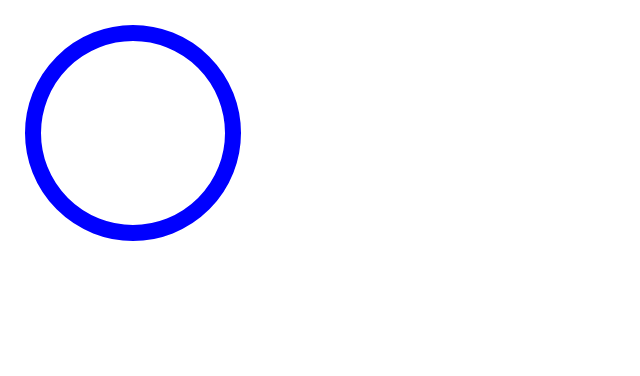
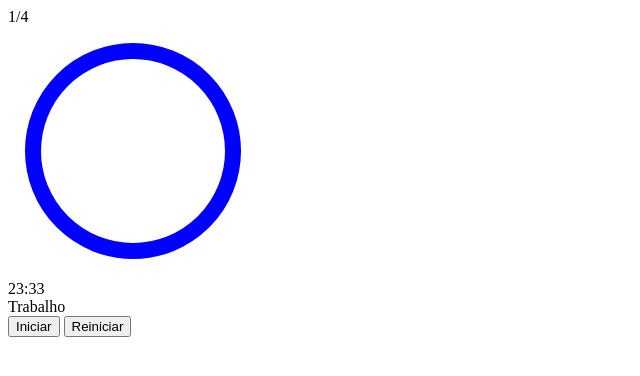
Before and after one commit to leandro-portugal/pomodoro-web-application, a plain HTML site: page index.html in a window 1280 px wide. Shown: the whole page, without its empty margins (0-640 px from the left). Drawn offline with Linux system fonts and the light colour scheme.

Commit message:
html structure

```diff
--- a/index.html
+++ b/index.html
@@ -7,12 +7,25 @@
     <title>Pomodoro Web Application</title>
 </head>
 <body>
-    <svg width="250" height="250" class="circle-container">
+    <div class="main">
+        <div class="turns">1/4</div>
+            <div class="timer-container">
+                <svg width="250" height="250" class="circle-container">
+                    <circle class="background-circle"/>
+                    <circle class="circle"/>
+                </svg>
+            <div class="time">23:33</div>
+        </div>
+            <div class="time-mode">Trabalho</div>
+            <div>
+                <button class="timer-control">Iniciar</button>
+                <button class="reset-timer">Reiniciar</button>
+            </div>
+    </div>
 
-        <circle class="background-circle"/>
-        <circle class="circle"/>
-
-    </svg>
+    <audio id="notification">
+        <source src="assets/sounds/notifications.mp3">
+    </audio>
     <script src="assets/js/scripts.js"></script>
 </body>
 </html>
```
